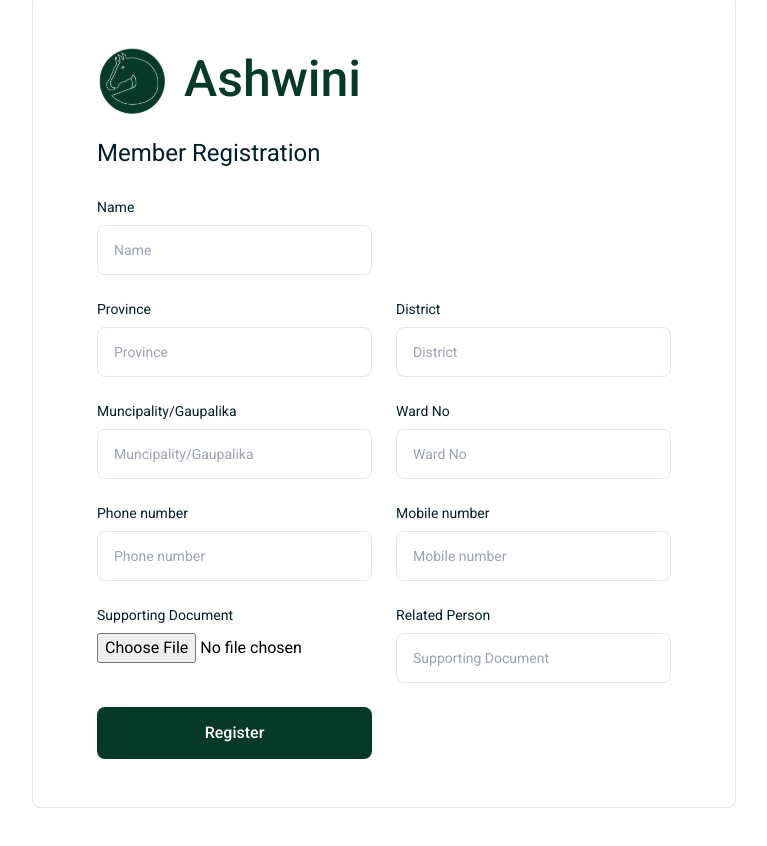
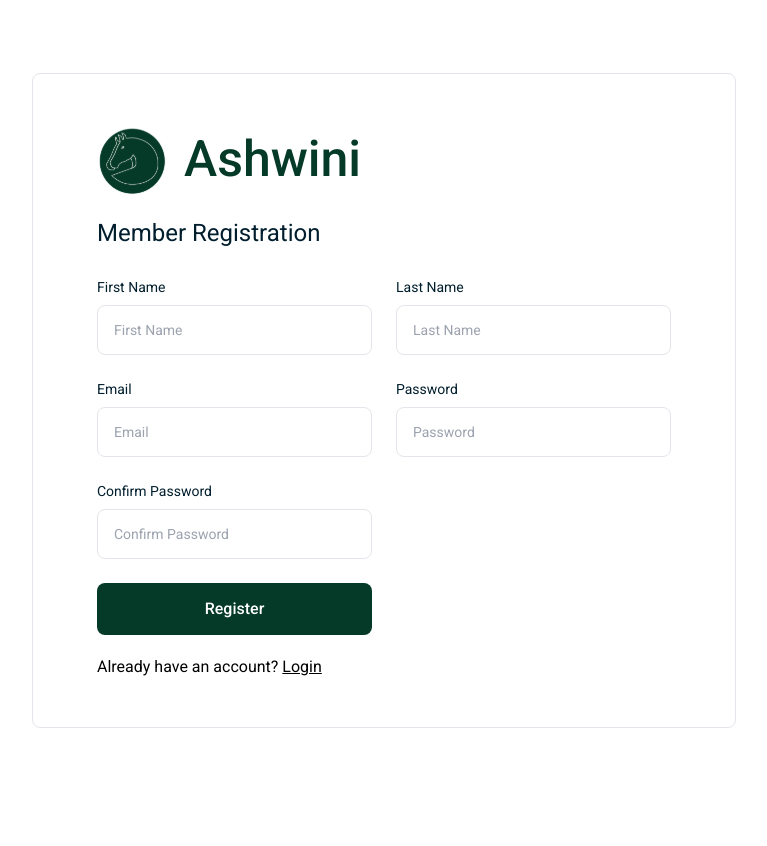
Before and after one commit to Sanjivchy/medical_ordering_react_app, a React (Vite) app: page /register in a window 1280 px wide. Shown: the top 846 px of the page, without its empty margins (256-1023 px from the left). After the commit the page ends 800 px from the top, so only its background shows below. Built offline with nearby package versions, Linux system fonts and the light colour scheme.

Commit message:
login and register complete

```diff
--- a/src/components/RegistrationForm/index.jsx
+++ b/src/components/RegistrationForm/index.jsx
@@ -1,7 +1,39 @@
 import React from 'react'
+import { useState } from 'react';
+import { Link } from 'react-router-dom';
 import YourSvg from '../../assets/images/logo.svg';
+import server from '../../lib/server';
 
-function index() {
+function index(props) {
+    const [firstName, setFirstName] = useState('')
+    const [lastName, setLastName] = useState('')
+    const [email, setEmail] = useState('')
+    const [password, setPassword] = useState('')
+    const [password2, setPassword2] = useState('')
+    const [error, setError] = useState('')
+
+    const handleSubmit = async (e) => {
+        e.preventDefault()
+
+        if(!email || !password || !password) {
+            setError('Fill all the fields.')
+            return
+        }
+        if(password !== password2){
+            setError('Password and Password Confirm doesnot match.')
+            return
+        }
+        const res = await server.post('register/', {
+            first_name: firstName,
+            last_name: lastName,
+            email,
+            password,
+            password2
+        })
+        console.log(res);
+        if(res.status == 200)
+            props.history.push('/login')
+    }
     return (
         <div className='h-screen w-screen flex items-center justify-center'>
             <div className='max-w-[800px] w-full p-12' >
@@ -13,16 +45,32 @@ function index() {
                         </div>
                         <div>
                             <h3 className='text-2xl text-black leading-10 pb-6'>Member Registration</h3>
-                            <form className='space-y-8'>
+                            <form className='space-y-8' onSubmit={handleSubmit}>
                                 <div className='space-y-6'>
                                     <div className='grid grid-cols-2 gap-6'>
                                         <div className='form-group flex flex-col'>
-                                            <label className='form-label'>Name</label>
-                                            <input className='form-control' type="text" placeholder='Name' />
+                                            <label className='form-label'>First Name</label>
+                                            <input className='form-control' type="text" placeholder='First Name' value={firstName} onChange={e => setFirstName(e.target.value)} />
+                                        </div>
+                                        <div className='form-group flex flex-col'>
+                                            <label className='form-label'>Last Name</label>
+                                            <input className='form-control' type="text" placeholder='Last Name' value={lastName} onChange={e => setLastName(e.target.value)} />
+                                        </div>
+                                        <div className='form-group flex flex-col'>
+                                            <label className='form-label'>Email</label>
+                                            <input className='form-control' type="email" placeholder='Email' required value={email} onChange={e => setEmail(e.target.value)} />
+                                        </div>
+                                        <div className='form-group flex flex-col'>
+                                            <label className='form-label'>Password</label>
+                                            <input className='form-control' type="text" placeholder='Password' required value={password} onChange={e => setPassword(e.target.value)} />
+                                        </div>
+                                        <div className='form-group flex flex-col'>
+                                            <label className='form-label'>Confirm Password</label>
+                                            <input className='form-control' type="text" placeholder='Confirm Password' required value={password2} onChange={e => setPassword2(e.target.value)} />
                                         </div>
                                     </div>
                                     <div className='grid grid-cols-2 gap-6'>
-                                        <div className='form-group flex flex-col'>
+                                        {/* <div className='form-group flex flex-col'>
                                             <label className='form-label'>Province</label>
                                             <input className='forn-control ' type="text" placeholder='Province' />
                                         </div>
@@ -53,12 +101,14 @@ function index() {
                                         <div className='form-group flex flex-col'>
                                             <label className='form-label'>Related Person</label>
                                             <input className='forn-control ' type="text" placeholder='Supporting Document' />
-                                        </div>
-                                        <button className='bg-primary  text-base leading-6 font-medium text-white w-full py-[14px] rounded-lg'>Register</button>
+                                        </div> */}
+                                        <button type='submit' className='bg-primary  text-base leading-6 font-medium text-white w-full py-[14px] rounded-lg'>Register</button>
 
                                     </div>
                                 </div>
                             </form>
+
+                            <p className='mt-5'>Already have an account? <Link to="/login"><u>Login</u></Link></p>
                         </div>
                     </div>
                 </div>
--- a/src/components/loginForm/index.jsx
+++ b/src/components/loginForm/index.jsx
@@ -6,7 +6,7 @@ import server from '../../lib/server';
 import { useSelector, useDispatch } from 'react-redux'
 import { login } from '../../store/auth/authSlice';
 
-function index() {
+function index(props) {
     const auth = useSelector(state => state.auth)
     const dispatch = useDispatch()
 
@@ -20,11 +20,12 @@ function index() {
             setError('Fill all the fields.')
             return
         }
-        const res = await server.post('login/', {username:email, password})
+        const res = await server.post('login/', {email, password})
         console.log(res);
         if(res?.data) {
             console.log('dat');
             dispatch(login({email: email, token: res.data.access, refresh: res.data.refresh}))
+            props.history.push('/')
         }
     }
     return (
```
